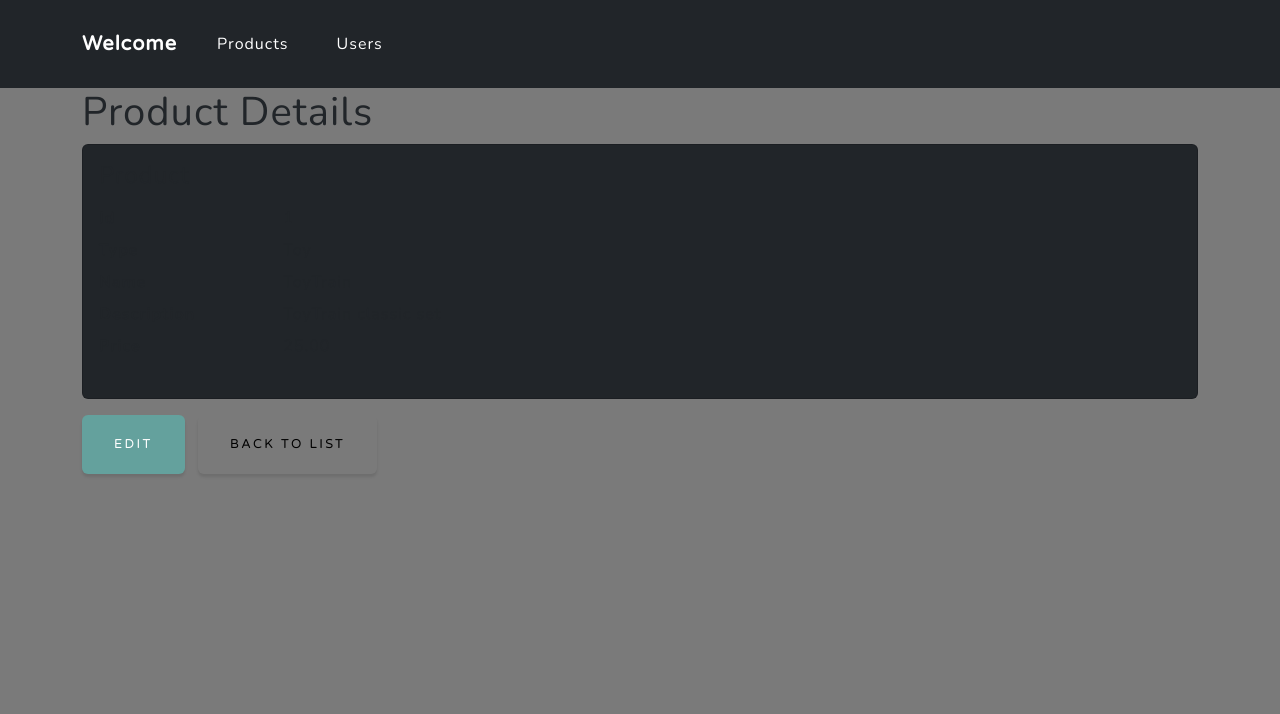
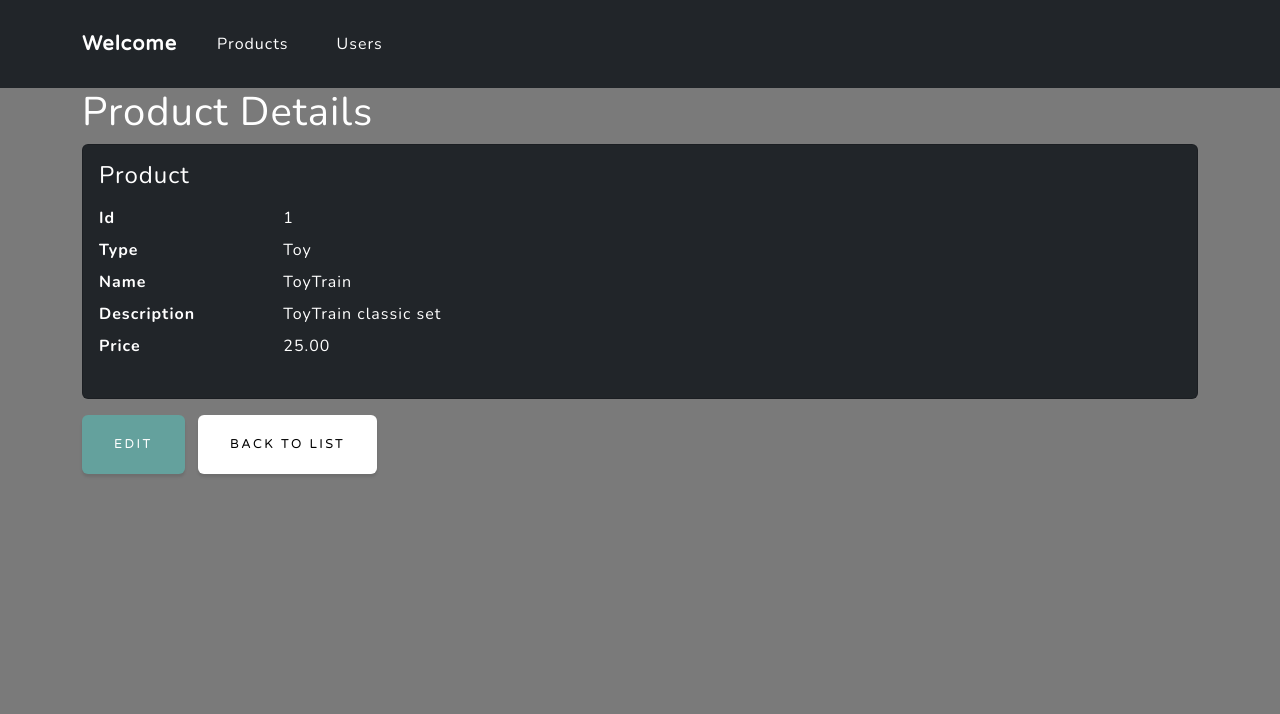
Before and after one commit to Tslhor/C-Sprint-15-Model_binding, an ASP.NET Core app: page /Products/View/1 in a window 1280 px wide. Shown: the top 714 px of the page. Run offline with ASP.NET Core 8, Linux system fonts and the light colour scheme.

Commit message:
Product details view font change

```diff
--- a/Views/Products/View.cshtml
+++ b/Views/Products/View.cshtml
@@ -4,10 +4,10 @@
     ViewData["Title"] = "Product Details";
 }
 
-<h1>Product Details</h1>
+<h1 class="text-white">Product Details</h1>
 
 <div class="card">
-    <div class="card-body">
+    <div class="card-body text-white">
     <h4 class="mb-3">Product</h4>
     <dl class="row">
         <dt class = "col-sm-2">
--- a/wwwroot/css/site.css
+++ b/wwwroot/css/site.css
@@ -120,12 +120,15 @@ body {
 }
 
 .btn-back-list {
+  color: #fff;
+  border-color: #fff;
+  background-color: #fff;
   color: #000;
-  border-color: #000;
 }
 
 .btn-back-list:hover,
 .btn-back-list:focus {
+  background-color: #e9ecef;
   color: #000;
-  border-color: #000;
+  border-color: #fff;
 }
```
